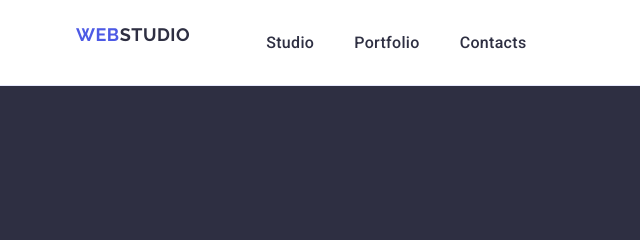
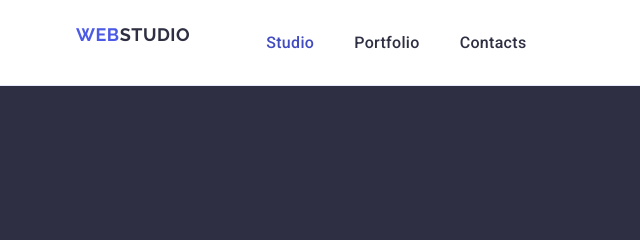
Before and after one commit to MichaelPopov62/goit-markup-hw-04, a plain HTML site: page index.html in a window 1280 px wide. Shown: the top 240 px of the page, 0-640 px from the left. Drawn offline with nearby package versions, Linux system fonts and the light colour scheme.

Commit message:
add  changes styles index

```diff
--- a/css/styles.css
+++ b/css/styles.css
@@ -43,6 +43,9 @@ img {
 .page-header {
   border-bottom: 1px solid #e7e9fc;
   margin: 0;
+  box-shadow: 0 1px 6px 0 rgba(46, 47, 66, 0.08),
+    0 1px 1px 0 rgba(46, 47, 66, 0.16), 0 2px 1px 0 rgba(46, 47, 66, 0.08);
+  background-color: #fff;
 }
 .header-container {
   display: flex;
@@ -93,11 +96,26 @@ img {
   line-height: 1.5;
   letter-spacing: 0.02em;
   color: #2e2f42;
+  transition: color 250ms cubic-bezier(0.4, 0, 0.2, 1);
+}
+.nav-link.current {
+  position: relative;
+}
+.nav-link.current ::after {
+  content: '';
+  width: 100%;
+  height: 4px;
+  border-radius: 2px;
+  background-color: #404bbf;
+  position: absolute;
+  left: 0;
+  bottom: -1px;
 }
 .contacts-list {
   display: flex;
   align-items: center;
   gap: 40px;
+  transition: color 250ms cubic-bezier(0.4, 0, 0.2, 1);
 }
 .contacts {
   font-style: normal;
@@ -116,7 +134,8 @@ img {
   color: #404bbf;
 }
 .nav-link:hover,
-.nav-link:focus {
+.nav-link:focus,
+.nav-link.current {
   color: #404bbf;
 }
 .button:hover,
--- a/index.html
+++ b/index.html
@@ -28,7 +28,7 @@
           >
           <ul class="list">
             <li class="nav-item">
-              <a class="nav-link" href="./index.html">Studio</a>
+              <a class="nav-link current" href="./index.html">Studio</a>
             </li>
             <li class="nav-item"><a class="nav-link" href="">Portfolio</a></li>
             <li class="nav-item"><a class="nav-link" href="">Contacts</a></li>
```
